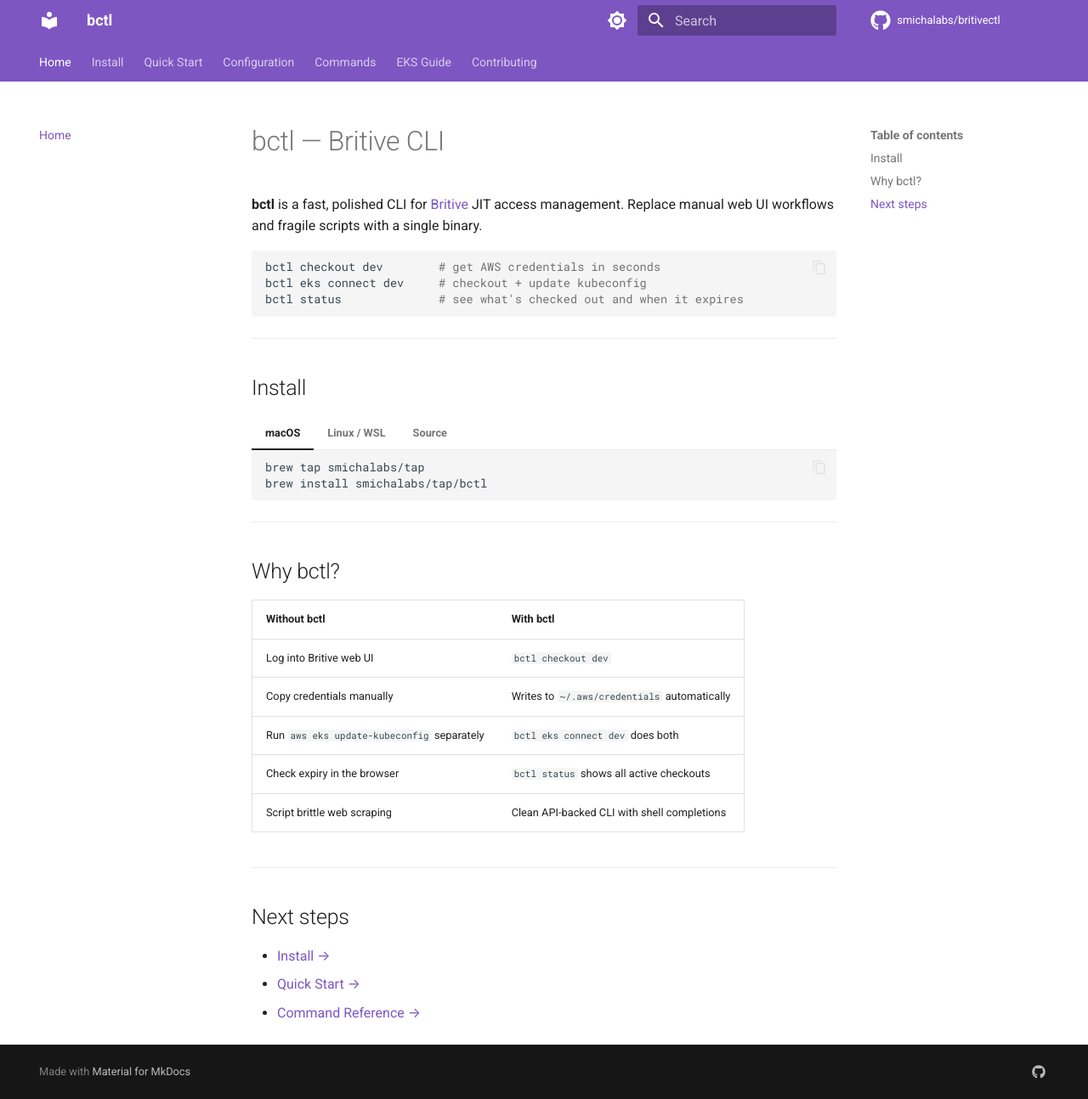
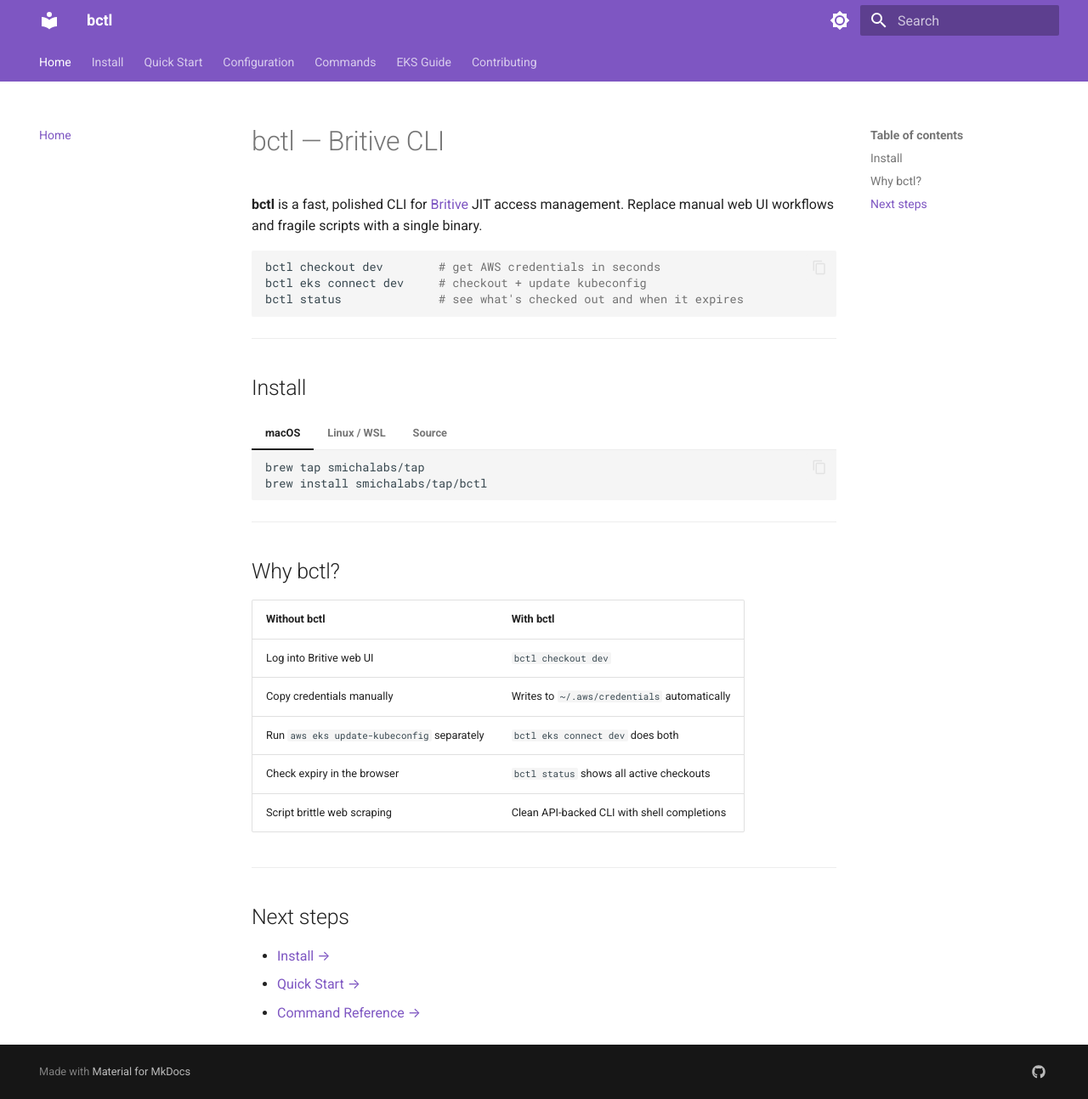
Before and after one commit to smichalabs/britivectl, an MkDocs documentation site: the page built from docs/docs/index.md, in a window 1280 px wide and 1294 px high. Shown: the whole window at 85% size. Built offline with MkDocs 1.6.1 and Material for MkDocs 9.7.7, drawn with Linux system fonts in a browser that asks for light colours; comment, search, counter and statistics services are not loaded.

Commit message:
docs: remove repo links from site, add docs-deploy make target
Co-Authored-By: Claude Sonnet 4.6 <noreply@anthropic.com>

```diff
--- a/mkdocs.yml
+++ b/mkdocs.yml
@@ -2,9 +2,6 @@ site_name: bctl
 docs_dir: docs/docs
 site_description: A fast CLI for Britive JIT access management
 site_url: https://smichalabs.dev/utils/bctl
-repo_name: smichalabs/britivectl
-repo_url: https://github.com/smichalabs/britivectl
-edit_uri: edit/main/docs/docs/
 
 theme:
   name: material
```
Also changed, not shown: 1 other file.
